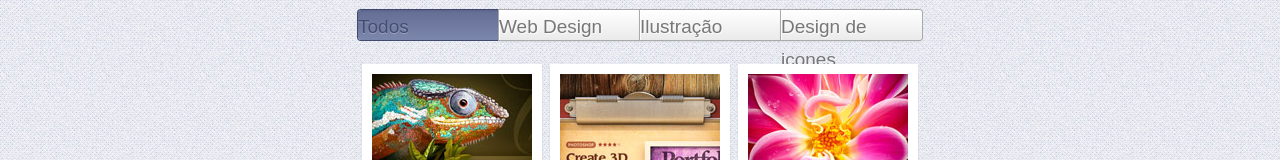
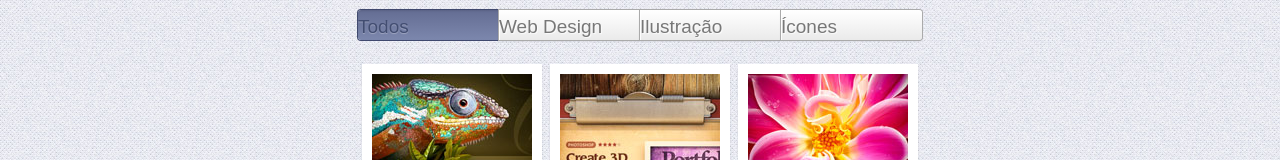
Before and after one commit to davtech/FiltroDeCategoriaCSS3, a website: page index.html in a window 1280 px wide. Shown: the top 160 px of the page. Drawn offline with Linux system fonts and the light colour scheme.

Commit message:
correção ortográfica

```diff
--- a/index.html
+++ b/index.html
@@ -18,7 +18,7 @@
 	    <label for="select-type-2" class="ff-label-type-2">Ilustração</label>
 
 	    <input id="select-type-3" name="radio-set-1" type="radio" class="ff-selector-type-3" />
-	    <label for="select-type-3" class="ff-label-type-3">Design de icones</label>
+	    <label for="select-type-3" class="ff-label-type-3">Ícones</label>
 
 	    <div class="clr"></div>
 
```
Also changed, not shown: 1 other file.
